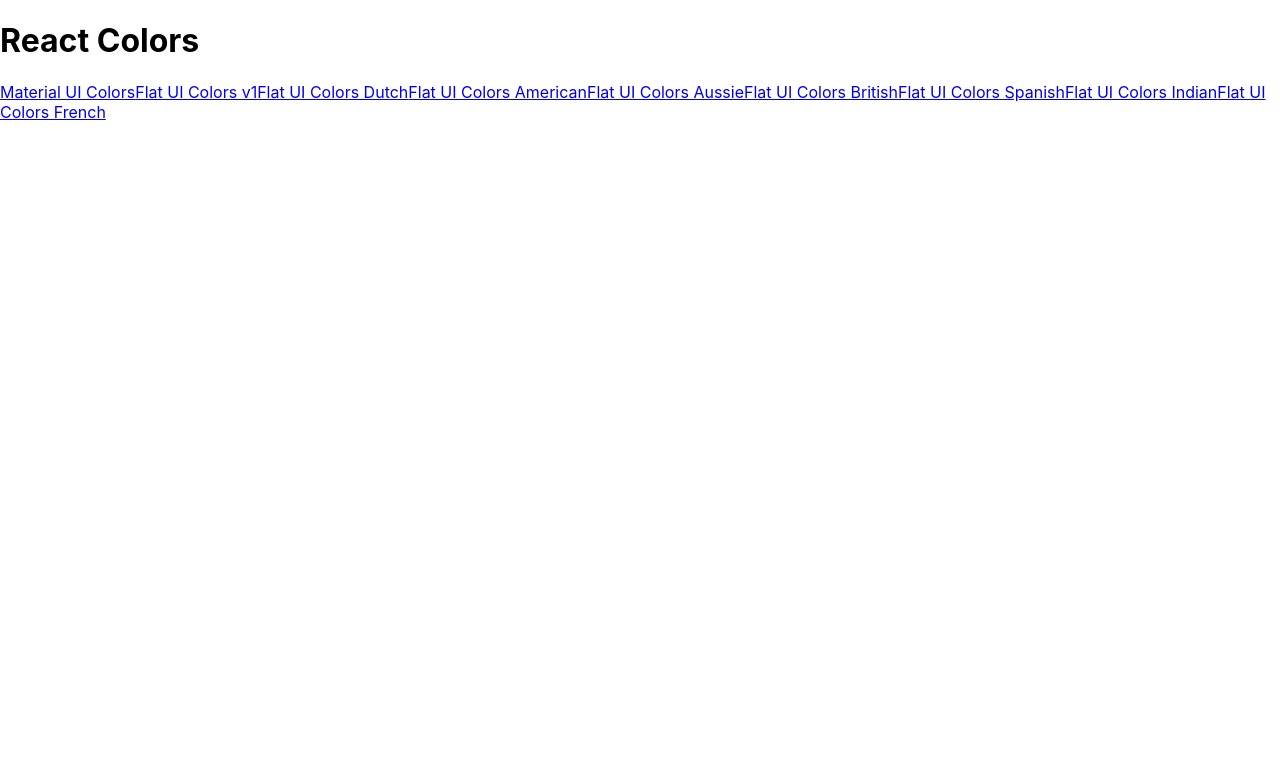
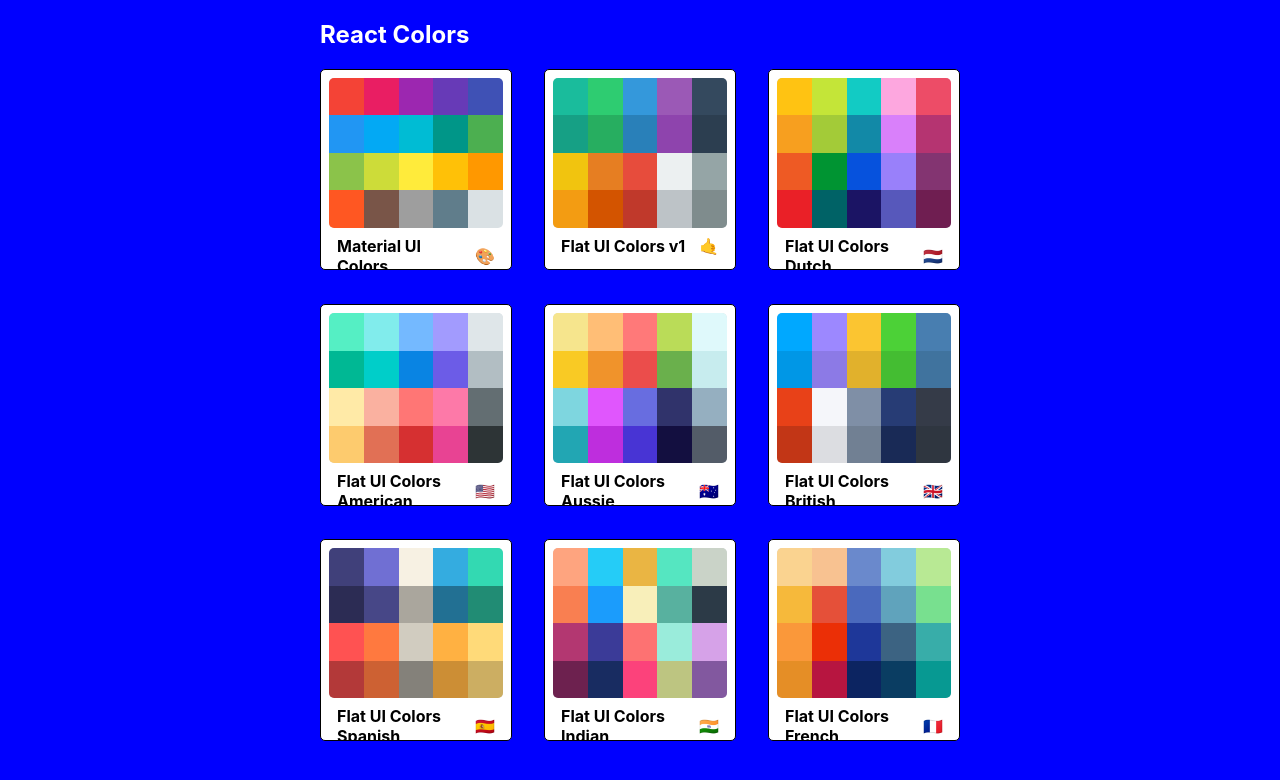
Before and after one commit to mjrdnr/color-project, a React (Create React App) app: page / in a window 1280 px wide. Shown: the top 780 px of the page. Built offline with nearby package versions, Linux system fonts and the light colour scheme.

Commit message:
Finish Styling MiniPalette

```diff
--- a/package.json
+++ b/package.json
@@ -5,6 +5,7 @@
   "dependencies": {
     "@material-ui/core": "^4.10.2",
     "@material-ui/icons": "^4.9.1",
+    "@material-ui/styles": "^4.10.0",
     "@testing-library/jest-dom": "^4.2.4",
     "@testing-library/react": "^9.5.0",
     "@testing-library/user-event": "^7.2.1",
--- /dev/null
+++ b/src/MiniPalette.js
@@ -0,0 +1,64 @@
+import React from 'react';
+import { withStyles } from '@material-ui/styles';
+
+const styles = {
+    root: {
+        backgroundColor: "white",
+        border: "1px solid black",
+        borderRadius: "5px",
+        padding: "0.5rem",
+        position: "relative",
+        overflow: "hidden",
+        "&:hover": {
+            cursor: "pointer"
+        }
+    },
+
+    colors: {
+        backgroundColor: "#dae1e4",
+        height: "150px",
+        width: "100%",
+        borderRadius: "5px",
+        overflow: "hidden"
+    },
+
+    title: {
+        display: "flex",
+        justifyContent: "space-between",
+        alignItems: "center",
+        margin: "0",
+        color: "black",
+        padding: "0.5rem",
+        fontSize: "1rem",
+        position: "relative"
+    },
+
+    emoji: {
+        marginLeft: "0.5rem",
+        fontSize: "1rem"
+    },
+
+    miniColor: {
+        height: "25%",
+        width: "20%",
+        display: "inline-block",
+        margin: "0 auto",
+        position: "relative",
+        marginBottom: "-4px"
+    }
+};
+
+function MiniPalette(props) {
+    const { classes, paletteName, emoji, colors } = props;
+    const miniColorBoxes = colors.map(color => (
+        <div className={classes.miniColor} style={{ backgroundColor: color.color }} key={color.name}></div>
+    ));
+    return (
+        <div className={classes.root}>
+            <div className={classes.colors}>{miniColorBoxes}</div>
+            <h5 className={classes.title}>{paletteName} <span className={classes.emoji}>{emoji}</span></h5>
+        </div>
+    );
+}
+
+export default withStyles(styles)(MiniPalette);
--- a/src/PaletteList.js
+++ b/src/PaletteList.js
@@ -1,18 +1,59 @@
 import React, { Component } from 'react'
+import MiniPalette from './MiniPalette';
 import { Link } from 'react-router-dom';
+import { withStyles } from '@material-ui/styles';
+
+const styles = {
+    root: {
+        backgroundColor: "blue",
+        height: "100vh",
+        display: "flex",
+        alignItems: "flex-start",
+        justifyContent: "center"
+    },
+
+    container: {
+        width: "50%",
+        display: "flex",
+        alignItems: "flex-start",
+        flexDirection: "column",
+        flexWrap: "wrap"
+    },
+
+    nav: {
+        display: "flex",
+        width: "100%",
+        justifyContent: "space-between",
+        color: "white"
+    },
+
+    palettes: {
+        boxSizing: "border-box",
+        width: "100%",
+        display: "grid",
+        gridTemplateColumns: "repeat(3,30%)",
+        gridGap: "5%"
+    }
+}
 
 class PaletteList extends Component {
     render() {
-        const { palettes } = this.props;
+        const { palettes, classes } = this.props;
         return (
-            <div>
-                <h1>React Colors</h1>
-                {palettes.map(palette => (
-                    <Link to={`/palette/${palette.id}`}>{palette.paletteName}</Link>
-                ))}
+            <div className={classes.root}>
+                <div className={classes.container}>
+                    <nav className={classes.nav}>
+                        <h1>React Colors</h1>
+                    </nav>
+                    <div className={classes.palettes}>
+                        {palettes.map(palette => (
+                            <MiniPalette {...palette} />
+                        ))}
+                    </div>
+                </div>
             </div>
         )
     }
 }
 
-export default PaletteList;
+export default withStyles(styles)(PaletteList);
```
